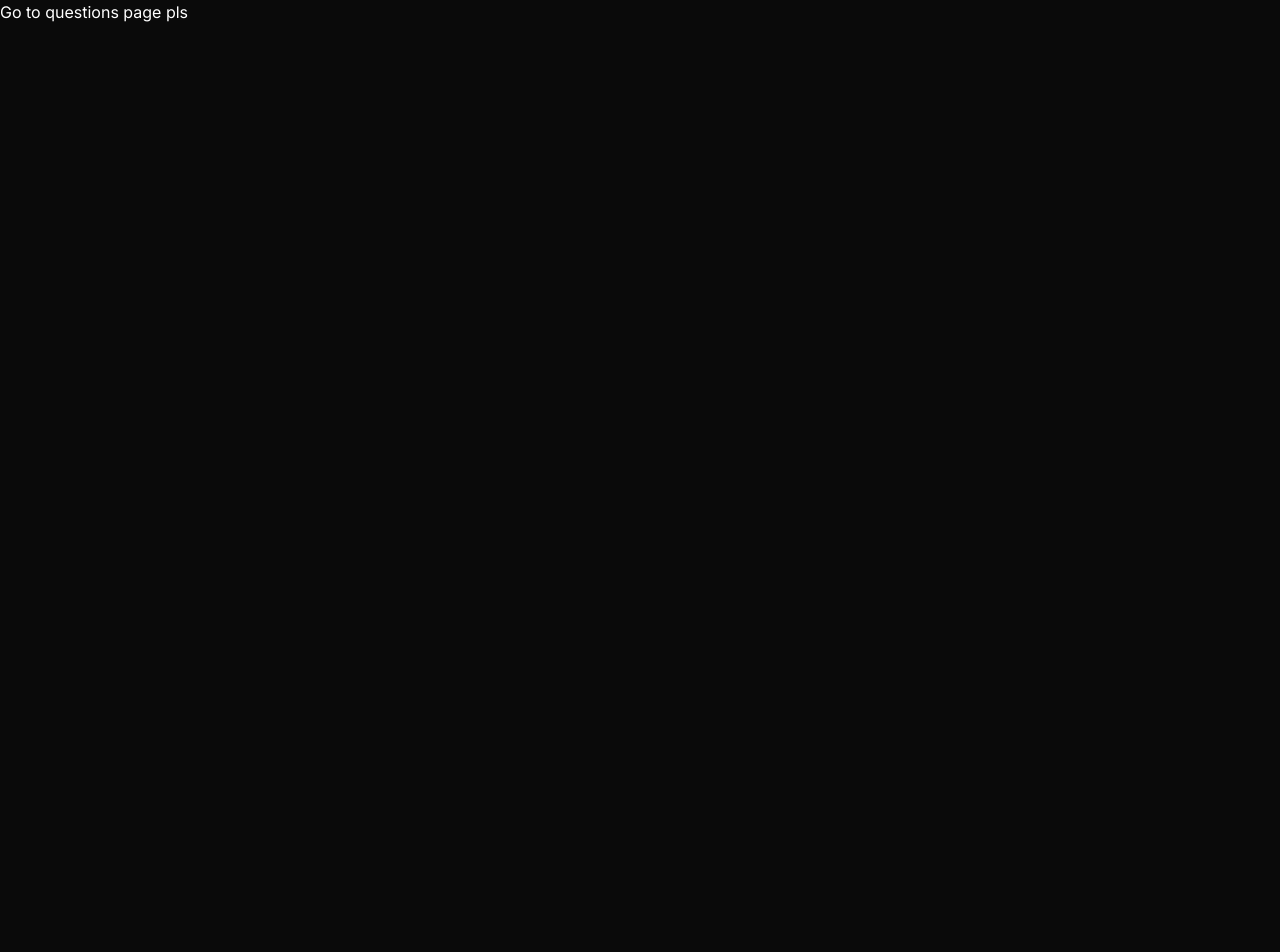
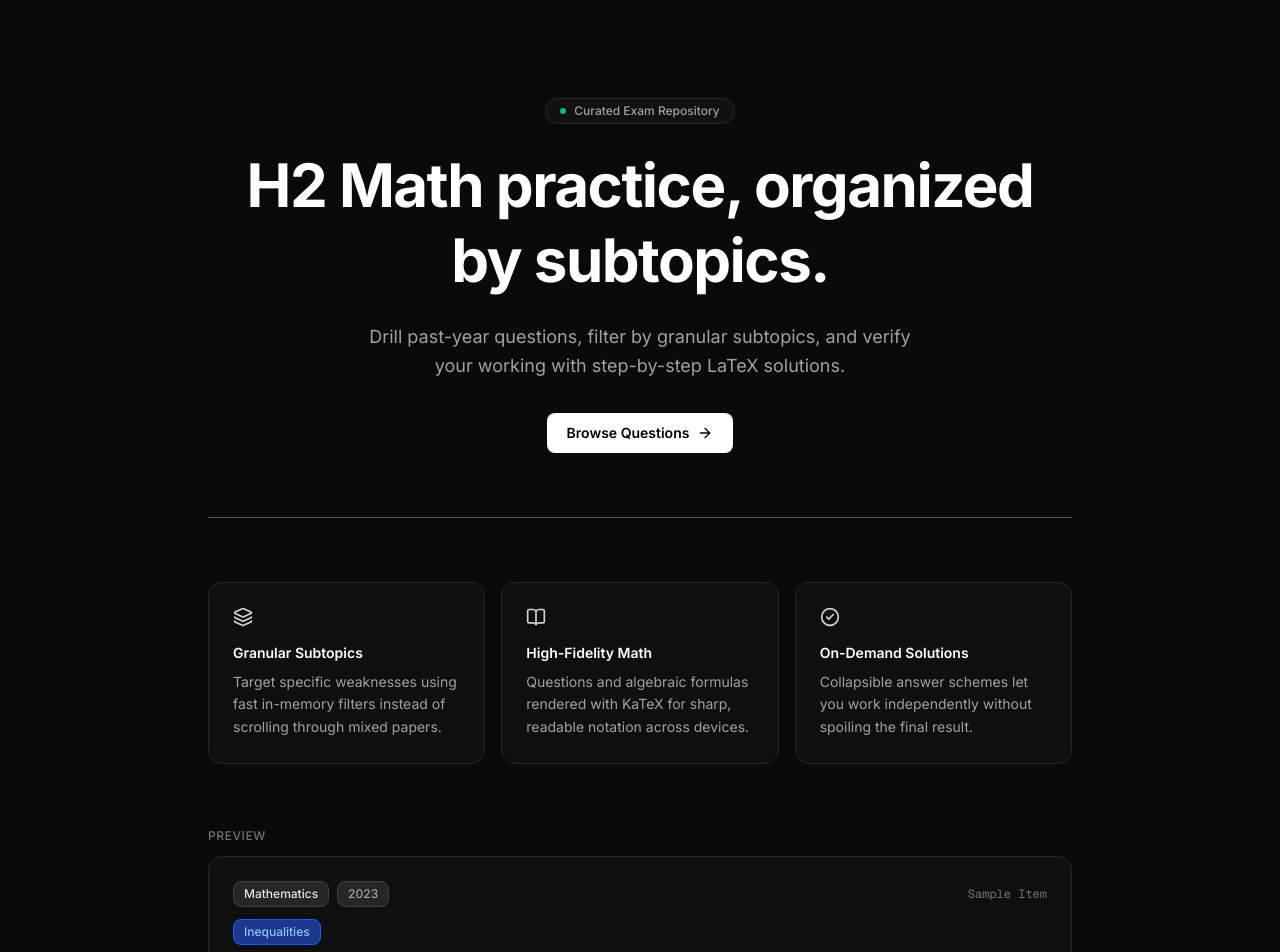
Before and after one commit to FlyingDonkeys/Solve, a Next.js app: page / in a window 1280 px wide. Shown: the top 952 px of the page. Before the commit the page ends 800 px from the top, so only its background shows below. Built offline with nearby package versions, Linux system fonts and the light colour scheme.

Commit message:
improve topic and subtopic filtering

```diff
--- a/app/page.tsx
+++ b/app/page.tsx
@@ -1,7 +1,119 @@
+// app/page.tsx
+import Link from "next/link";
+import { ArrowRight, BookOpen, Layers, CheckCircle2 } from "lucide-react";
+import Latex from 'react-latex-next';
+import "katex/dist/katex.min.css";
+
 export default function Home() {
   return (
-    <div className="text-white">
-      Go to questions page pls
-    </div>
+    <main className="max-w-4xl mx-auto px-4 py-16 sm:py-24 space-y-16">
+      {/* Hero Section */}
+      <section className="text-center space-y-6">
+        <div className="inline-flex items-center gap-2 rounded-full border border-neutral-800 bg-neutral-900/60 px-3.5 py-1 text-xs font-medium text-neutral-400">
+          <span className="h-1.5 w-1.5 rounded-full bg-emerald-500" />
+          Curated Exam Repository
+        </div>
+
+        <h1 className="text-4xl sm:text-6xl font-bold tracking-tight text-white leading-tight">
+          H2 Math practice, organized by subtopics.
+        </h1>
+
+        <p className="max-w-xl mx-auto text-base sm:text-lg text-neutral-400 leading-relaxed">
+          Drill past-year questions, filter by granular subtopics, and verify your
+          working with step-by-step LaTeX solutions.
+        </p>
+
+        <div className="flex flex-wrap items-center justify-center gap-3 pt-2">
+          <Link
+            href="/questions"
+            className="inline-flex items-center gap-2 rounded-md bg-white px-5 py-2.5 text-sm font-semibold text-black transition-colors hover:bg-neutral-200"
+          >
+            Browse Questions
+            <ArrowRight className="h-4 w-4" />
+          </Link>
+        </div>
+      </section>
+
+      {/* Feature Highlights */}
+      <section className="grid sm:grid-cols-3 gap-4 border-t border-neutral-600 pt-16">
+        <div className="rounded-xl border border-neutral-800 bg-neutral-900/40 p-6 space-y-2">
+          <div className="text-neutral-300 pb-2">
+            <Layers className="h-5 w-5" />
+          </div>
+          <h2 className="text-sm font-semibold text-white">Granular Subtopics</h2>
+          <p className="text-xs sm:text-sm text-neutral-400 leading-relaxed">
+            Target specific weaknesses using fast in-memory filters instead of scrolling
+            through mixed papers.
+          </p>
+        </div>
+
+        <div className="rounded-xl border border-neutral-800 bg-neutral-900/40 p-6 space-y-2">
+          <div className="text-neutral-300 pb-2">
+            <BookOpen className="h-5 w-5" />
+          </div>
+          <h2 className="text-sm font-semibold text-white">High-Fidelity Math</h2>
+          <p className="text-xs sm:text-sm text-neutral-400 leading-relaxed">
+            Questions and algebraic formulas rendered with KaTeX for sharp, readable
+            notation across devices.
+          </p>
+        </div>
+
+        <div className="rounded-xl border border-neutral-800 bg-neutral-900/40 p-6 space-y-2">
+          <div className="text-neutral-300 pb-2">
+            <CheckCircle2 className="h-5 w-5" />
+          </div>
+          <h2 className="text-sm font-semibold text-white">On-Demand Solutions</h2>
+          <p className="text-xs sm:text-sm text-neutral-400 leading-relaxed">
+            Collapsible answer schemes let you work independently without spoiling
+            the final result.
+          </p>
+        </div>
+      </section>
+
+      {/* Interactive Teaser Preview */}
+      <section className="space-y-3">
+        <p className="text-xs font-medium uppercase tracking-wider text-neutral-500">
+          Preview
+        </p>
+        <div className="flex flex-col rounded-xl border border-neutral-800 bg-neutral-900/40 p-6 gap-4">
+
+          {/* Header & Badges */}
+          <div className="flex flex-col gap-3">
+            <div className="flex items-center justify-between">
+              <div className="flex items-center gap-2">
+                <span className="rounded-md bg-neutral-800 px-2.5 py-1 text-xs font-medium text-neutral-200 border border-neutral-700">
+                  Mathematics
+                </span>
+                <span className="rounded-md bg-neutral-800 px-2.5 py-1 text-xs font-medium text-neutral-400 border border-neutral-700">
+                  2023
+                </span>
+              </div>
+              <span className="text-xs font-mono text-neutral-500">Sample Item</span>
+            </div>
+
+            <div className="flex flex-wrap items-center gap-2">
+              <span className="rounded-md px-2.5 py-1 text-xs font-medium border border-blue-600 bg-blue-900 text-blue-300">
+                Inequalities
+              </span>
+            </div>
+          </div>
+
+          {/* Question Content */}
+          <div className="whitespace-pre-line text-sm sm:text-base text-neutral-300 leading-relaxed">
+            <Latex>{"Solve the inequality $x + 1 > \\frac{1}{x - 1}$."}</Latex>
+          </div>
+
+          {/* Footer Action */}
+          <div className="pt-2 border-t border-neutral-800">
+            <Link
+              href="/questions"
+              className="text-xs font-semibold uppercase tracking-wider text-neutral-400 hover:text-white transition-colors"
+            >
+              View full collection in question bank →
+            </Link>
+          </div>
+        </div>
+      </section>
+    </main>
   );
 }
--- a/app/questions/page.tsx
+++ b/app/questions/page.tsx
@@ -2,7 +2,6 @@
 import { adminClient } from "@/lib/supabase/client";
 import { Database } from "@/types/database.types";
 import { QuestionList } from "@/components/sections/QuestionList";
-import "katex/dist/katex.min.css";
 
 type QuestionRow = Database["public"]["Tables"]["questions"]["Row"];
 export type SubtopicRow = Database["public"]["Tables"]["subtopics"]["Row"];
@@ -13,6 +12,11 @@ export type QuestionWithSubtopicRelations = QuestionRow & {
     Subtopics: SubtopicRow | null;
   }[];
 };
+
+export interface TopicGroup {
+  topic_name: string;
+  subtopics: string[];
+}
 
 export const dynamic = 'force-dynamic';
 
@@ -35,20 +39,30 @@ async function fetchQuestions(): Promise<QuestionWithSubtopicRelations[]> {
   return (data as QuestionWithSubtopicRelations[]) ?? [];
 }
 
-// Pass questions array directly to avoid querying Supabase twice
-function extractUniqueSubtopics(questions: QuestionWithSubtopicRelations[]): string[] {
-  const subtopicNames = questions.flatMap((question) =>
-    question.question_subtopic_junction.map((junction) => junction.Subtopics?.subtopic_name ?? "")
-  );
-  subtopicNames.sort((a, b) => a.localeCompare(b))
-  return [...new Set(subtopicNames)].filter(Boolean);
+async function fetchTopicGroups(): Promise<TopicGroup[]> {
+  const { data, error } = await adminClient
+    .from("topics")
+    .select(`
+      topic_name,
+      subtopics (
+        subtopic_name
+      )
+    `)
+    .order("topic_name", { ascending: true });
+
+  if (error || !data) return [];
+
+  return data.map((t) => ({
+    topic_name: t.topic_name,
+    subtopics: (t.subtopics ?? []).map((s) => s.subtopic_name),
+  }));
 }
 
 export default async function QuestionsPage() {
   const questions = await fetchQuestions();
-  const subtopics = extractUniqueSubtopics(questions);
+  const topicGroups = await fetchTopicGroups();
 
   return (
-    <QuestionList initialQuestions={questions} subtopics={subtopics} />
+    <QuestionList initialQuestions={questions} topicGroups={topicGroups} />
   );
 }
--- a/components/elements/TopicToggle.tsx
+++ b/components/elements/TopicToggle.tsx
@@ -17,9 +17,9 @@ export function TopicToggle({ topicName, isActive, onClick }: TopicToggleProps)
       aria-label={`Filter by ${topicName}`}
       data-state={isActive ? "on" : "off"}
       className="group/toggle border border-neutral-600 inline-flex items-center gap-2.5 h-auto py-1.5 px-3
-      rounded-full text-sm hover:bg-neutral-700 data-[state=on]:bg-neutral-800 transition-colors cursor-pointer"
+      rounded-full text-sm hover:bg-neutral-600 data-[state=on]:bg-neutral-800 transition-colors cursor-pointer"
     >
-      <Circle className="h-2.5 w-2.5 shrink-0 fill-transparent text-neutral-500 transition-colors
+      <Circle className="h-2.5 w-2.5 shrink-0 fill-transparent text-neutral-400 transition-colors
       group-data-[state=on]/toggle:fill-white group-data-[state=on]/toggle:text-white"
       />
       <span>{topicName}</span>
--- a/scripts/ingestion_script.ts
+++ b/scripts/ingestion_script.ts
@@ -125,11 +125,19 @@ async function runIngestion() {
         - Every question MUST include the "subtopic_ids" array using integer IDs from the list above (e.g., [4, 7]). If none match, return [].
 
 				CONTENT RULES:
-				- Transcribe questions and solutions word-for-word from the source. Do not paraphrase, summarize, or reword any mathematical or English content.
-				- The markers' report has a "Remarks" or "Comments" column separate from the "Solution" column — extract only the Solution column content as the answer. Discard remarks/comments columns entirely (they are examiner notes, not part of the solution).
+				- Transcribe questions and solutions WORD-FOR-WORD from the source. Do not paraphrase, summarize, or reword any mathematical or English content.
+				- Diagrams, Figures & Graph Handling:
+          * OVERRIDE RULE: You are permitted to reword ONLY to eliminate visual diagram dependencies. Transcribe all other text word-for-word.
+          * Instructional phrasing is included: rewording extends to instructions like "with the aid of a diagram," "sketch on the same axes," or "using the diagram above" — rewrite these as direct instructions to produce the required argument/values in text (e.g. "with the aid of a diagram, show that..." → "by comparing the relevant areas, show that...").
+          * Never mention or imply the existence of a visual artifact. Ban phrases such as "the diagram shows", "as seen below", "refer to the figure", or "in the sketch".
+          * Geometric & Physical Scenarios: Convert visual descriptions into declarative mathematical statements (e.g., convert "The diagram shows a rectangle of width 3a and height b with a semicircle..." to "Consider a rectangle of width 3a and height b with a semicircle centered on top of the rectangle.").
+          * Graph Descriptions (Questions & Solutions):
+            - If a question premise or marked solution describes or requires a graph sketch, represent it textually by stating its critical features in standard mathematical prose: stationary/turning points, axial intercepts, equations of asymptotes, and endpoints (specifying whether they are inclusive or exclusive).
+            - In solutions, present graph features cleanly (e.g., "[Sketch details: Curve y = f(x) with turning point at (2,0), vertical asymptote x = 0, and horizontal asymptote y = k]").
+          * Omission Fallback: If a question relies strictly on a visual diagram that CANNOT be completely, unambiguously, and accurately formulated into pure text/LaTeX without losing solvability, OMIT the entire question entry.
+				- If the markers' report has a "Remarks" or "Comments" column separate from the "Solution" column — extract only the Solution column content as the answer. Discard remarks/comments columns entirely (they are examiner notes, not part of the solution).
 				- If a solution shows multiple methods (e.g. "Alternatively," "Method 1" / "Method 2"), extract all methods, keeping them clearly labeled and separate.
 				- If a solution or question continues onto a new PDF page without a new question number appearing, treat it as a continuation of the same question — do not split it into a separate entry.
-				- If a question or solution includes a diagram, sketch, or figure that carries required content (e.g. a graph sketch that is part of the marked answer or a diagram that is required for understanding the problem), skip the entire question and solution for that problem and do not include it in the output. In fact, all questions and solutions with graphical elements should be omitted.
         - The year of the question can usually be inferred from the question title.
         - The solution should be question agnostic, i.e: it should not reference the question title or any other metadata. It should be in the form (a), (b), or (bi), (cii) etc, and not 1(a), 1(b), 1(b)(i) etc. The solution should be in the same order as the question parts, i.e: (a) first, then (b), then (c) etc.
 
```
Also changed, not shown: components/sections/QuestionList.tsx (+66 -18 lines).
